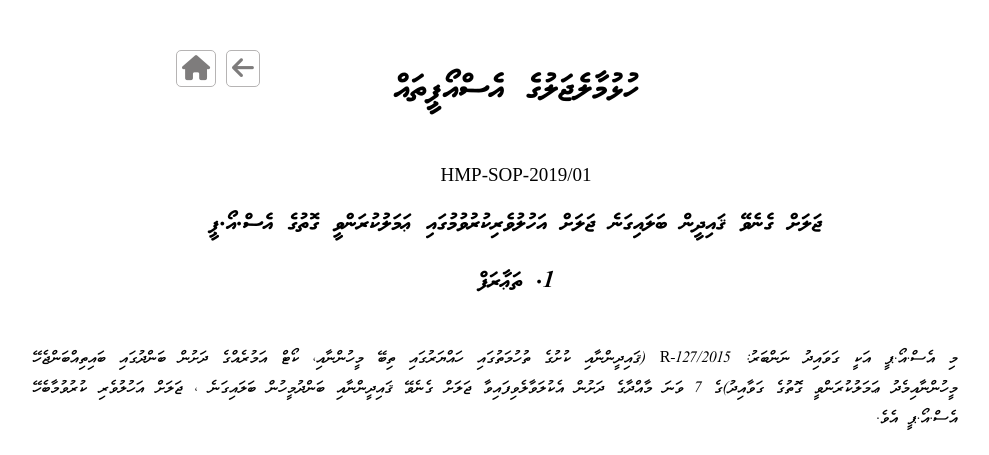
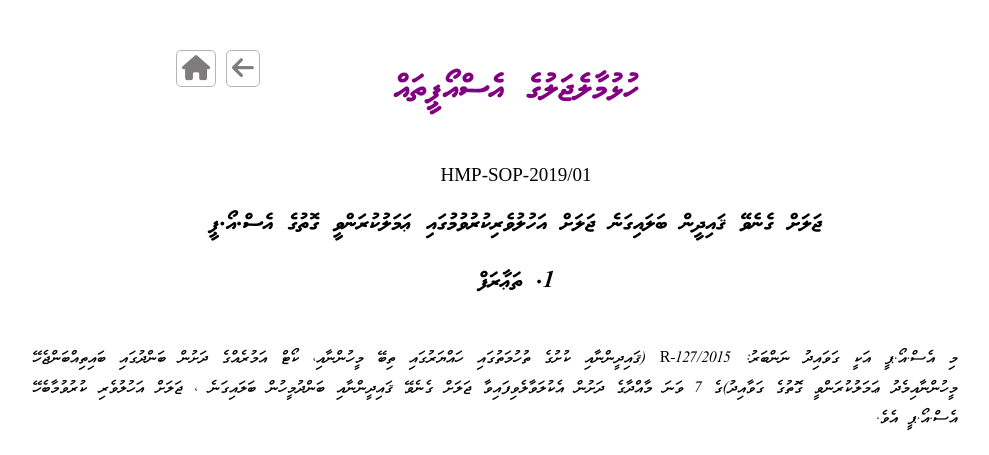
Before and after one commit to hprison/hmpsop, a PHP site: page /1-1.html in a window 1280 px wide. Shown: the top 455 px of the page, without its empty margins (124-1113 px from the left). Run offline with PHP 8.4, Linux system fonts and the light colour scheme; some libraries are stand-ins or nearby versions.

Commit message:
Update style.css

```diff
--- a/style.css
+++ b/style.css
@@ -53,6 +53,7 @@ h1 {
     font-size: 36px;
     margin-bottom: 45px;
     text-align: center;
+    color: purple;
 }
 
 h2 {
```
